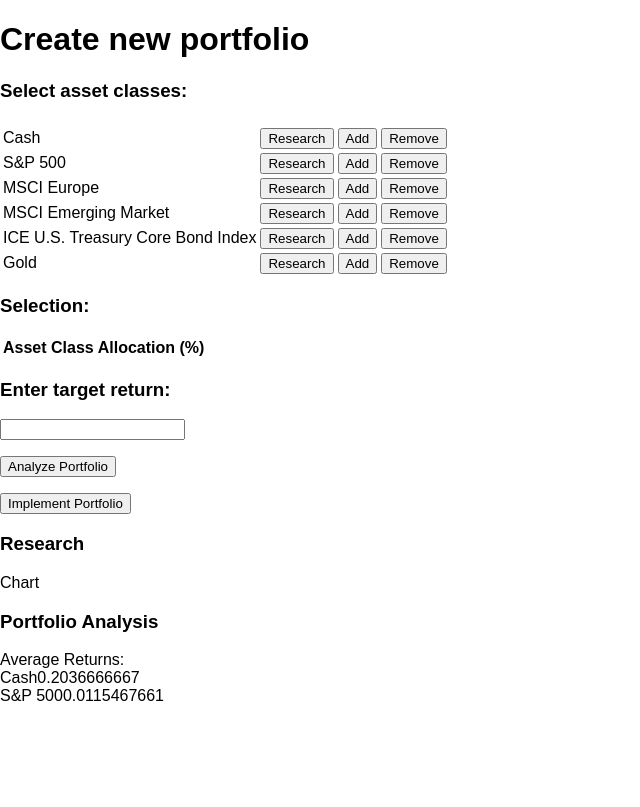
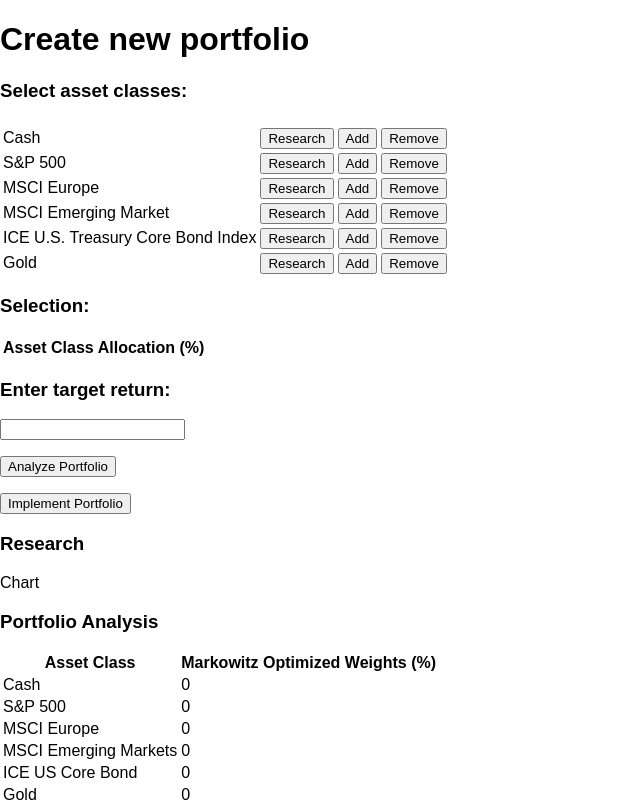
Before and after one commit to kepler62f/project-4, a React (Create React App) app in the folder react_src/: page / in a window 1280 px wide. Shown: the whole page, without its empty margins (0-640 px from the left). Built offline with nearby package versions, Linux system fonts and the light colour scheme.

Commit message:
attempted updateOptimalWeights()

```diff
--- a/react_src/src/App.js
+++ b/react_src/src/App.js
@@ -21,11 +21,11 @@
         addedBonds: false,
         addedGold: false
       },
-      allocation: [0,0,0,0,0,0],
+      proposed_allocation: [0,0,0,0,0,0],
       portfolioAnalysis: [{
         average_returns: [
-          {"Cash":0.2036666667},
-          {"S&P 500":0.0115467661}
+          {"Cash":0},
+          {"S&P 500":0}
         ],
         covariance_matrix: [0,0],
         target_return: [0,0],
@@ -42,8 +42,57 @@
         sharpe_ratio: 0
       }]
     }
-    this.updateAssetSelection = this.updateAssetSelection.bind(this);
+    this.updateAssetSelection = this.updateAssetSelection.bind(this)
+    this.updateOptimalWeights = this.updateOptimalWeights.bind(this)
   }
+
+
+  updateOptimalWeights(weights) {
+
+    Object.keys(weights).map(function(weight) {
+              console.log(weight)
+              console.log(weights[weight])
+
+              if (weight === "Cash") {
+                console.log("yes it's cash")
+
+
+                let newState = update(this.state, {
+                        portfolioAnalysis: {
+                          optimal_weights: {
+                            Cash: {
+                              $set: weights[weight]
+                            }
+                          }
+                        }
+                  })
+
+                this.setState(newState,
+                  () => console.log('after change this.state', this.state.portfolioAnalysis.optimal_weights)
+                )
+
+                // this.setState(() => {
+                //   let newState = update(this.state, {
+                //     0: {
+                //       portfolioAnalysis: {
+                //         optimal_weights: {
+                //           Cash: {
+                //             $set: weights[weight]
+                //           }
+                //         }
+                //       }
+                //     }
+                //   })
+                //   return newState
+                // },
+                //   () => console.log('after change this.state', this.state.portfolioAnalysis.optimal_weights)
+                // )
+
+
+              } // if cash
+    })
+
+  } // updateOptimalWeights
 
   updateAssetSelection(action_asset) {
 
@@ -51,7 +100,7 @@
       console.log('b4 change this.state ', this.state.selectedAssets)
       console.log('state is ', this.state.selectedAssets.addedCash)
       console.log('!state is ', !this.state.selectedAssets.addedCash)
-      console.log('allocation is ', this.state.allocation)
+      console.log('allocation is ', this.state.proposed_allocation)
 
       if (!this.state.selectedAssets.addedCash) {
 
@@ -303,7 +352,7 @@
 
   } // method: updateAssetSelection()
 
-  getSummaryStats() {
+  getSummaryStats(updateOptimalWeights) {
 
         const url = 'http://localhost:8000/create_portfolio/get_optimal_weights?'
         var query = ''
@@ -344,8 +393,49 @@
 
             console.log('Parsed data', data) // try opening windows and render
 
-            var wind = window.open(data, "popupWindow", "width=600,height=600,scrollbars=yes");
-            wind.document.write(JSON.stringify(data));
+            // let wind = window.open(data, "popupWindow", "width=600,height=600,scrollbars=yes");
+            // wind.document.write(JSON.stringify(data));
+
+            console.log('optimal weights: ', data.optimal_weights)
+
+            //console.log(typeof(data.optimal_weights)) //
+            //console.log(JSON.parse(data.optimal_weights))
+
+            let objects = JSON.parse(data.optimal_weights)
+            // console.log("type: ", typeof(objects))
+
+            // Object.keys(objects).map(function(object) {
+            //   console.log(object)
+            // })
+
+            updateOptimalWeights(objects)
+
+            // object.map(function(obj, index) {
+            //   let asset = Object.keys(obj)[0]
+            //   let weight = obj[asset]
+            //   console.log('asset: ', asset, '  ', 'weight: ', weight)
+            //   //return
+            // })
+
+      //       if (this.state.selectedAssets.addedBonds) {
+      //   this.setState((prevState) => {
+      //     let newState = update(prevState, {
+      //           selectedAssets: {
+      //             addedBonds: {
+      //               $apply: (prev) =>
+      //                 {return !prev}
+      //               }
+      //             }
+      //           })
+      //     return newState
+      //   },
+      //     () => console.log('after change this.state', this.state.selectedAssets)
+      //   )
+      // } else {
+      //   console.log('already removed')
+      // }
+
+
 
 
           }).catch(function (ex) {
@@ -375,7 +465,7 @@
 
         <TargetReturnSelection />
 
-        <p><button type="submit" id="analyzePortfolio" onClick={() => this.getSummaryStats()}>Analyze Portfolio</button></p>
+        <p><button type="submit" id="analyzePortfolio" onClick={() => this.getSummaryStats(this.updateOptimalWeights)}>Analyze Portfolio</button></p>
         <p><button type="submit" id="implementPortfolio">Implement Portfolio</button></p>
         <ResearchPanel chart={<Chart />} />
         <PortfolioAnalysis portfolioAnalysis={this.state.portfolioAnalysis} />
@@ -665,24 +755,61 @@
 class PortfolioAnalysis extends Component {
   render(props) {
 
+    // let portfolioAnalysisComponent = this.props.portfolioAnalysis.map(function(dataField) {
+
+
+    //           //Object.keys(dataField.average_returns).forEach(function(key) {}
+
+    //           let average_returns = dataField.average_returns.map(function(obj) {
+    //             let asset = Object.keys(obj)[0]
+    //             let value = obj[asset]
+    //             return (<div>
+    //                       {asset}
+    //                       {value}
+    //                     </div>)
+    //           })
+
+    //           return (
+    //                <div>Average Returns: {average_returns}</div>
+    //             )
+    //         })
+
     let portfolioAnalysisComponent = this.props.portfolioAnalysis.map(function(dataField) {
 
+        let optimal_weights = dataField.optimal_weights.map(function(obj, index) {
+          //console.log("kkkk ", Object.keys(obj))
+          //console.log("mmmm ", obj)
+          let asset = Object.keys(obj)[0]
+          let value = obj[asset]
+          //console.log("xxxx ", index)
+          //console.log("yyyy ", asset)
+          //console.log("zzzz ", value)
+          return (
+                    <tr>
+                      <td>{asset}</td>
+                      <td>{value}</td>
+                    </tr>
+                  )
+        })
 
-              //Object.keys(dataField.average_returns).forEach(function(key) {}
+        return (
+             <div>
+                <table id="optimizedWeights">
+                  <thead>
+                    <tr>
+                      <th>Asset Class</th>
+                      <th>Markowitz Optimized Weights (%)</th>
+                    </tr>
+                  </thead>
+                  <tbody id="optimizedWeightsTableBody">
+                    {optimal_weights}
+                  </tbody>
+                </table>
+             </div>
+          )
+    })
 
-              let average_returns = dataField.average_returns.map(function(obj) {
-                let asset = Object.keys(obj)[0]
-                let value = obj[asset]
-                return (<div>
-                          {asset}
-                          {value}
-                        </div>)
-              })
 
-              return (
-                   <div>Average Returns: {average_returns}</div>
-                )
-            })
     return (
       <div className="PortfolioAnalysis">
         <h3>Portfolio Analysis</h3>
```
